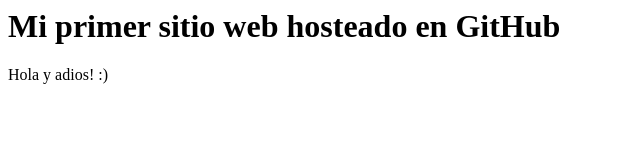
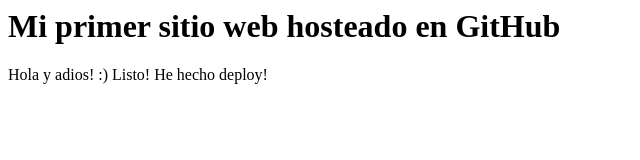
Before and after one commit to Gustavo87/CursoGit, a plain HTML site: page index.html in a window 1280 px wide. Shown: the whole page, without its empty margins (0-640 px from the left). Drawn offline with Linux system fonts and the light colour scheme.

Commit message:
Update index.html
Cambios

```diff
--- a/index.html
+++ b/index.html
@@ -3,5 +3,6 @@
 <body>
     <h1>Mi primer sitio web hosteado en GitHub</h1>
     Hola y adios! :)
+    Listo! He hecho deploy!
 </body>
 </html>
```
